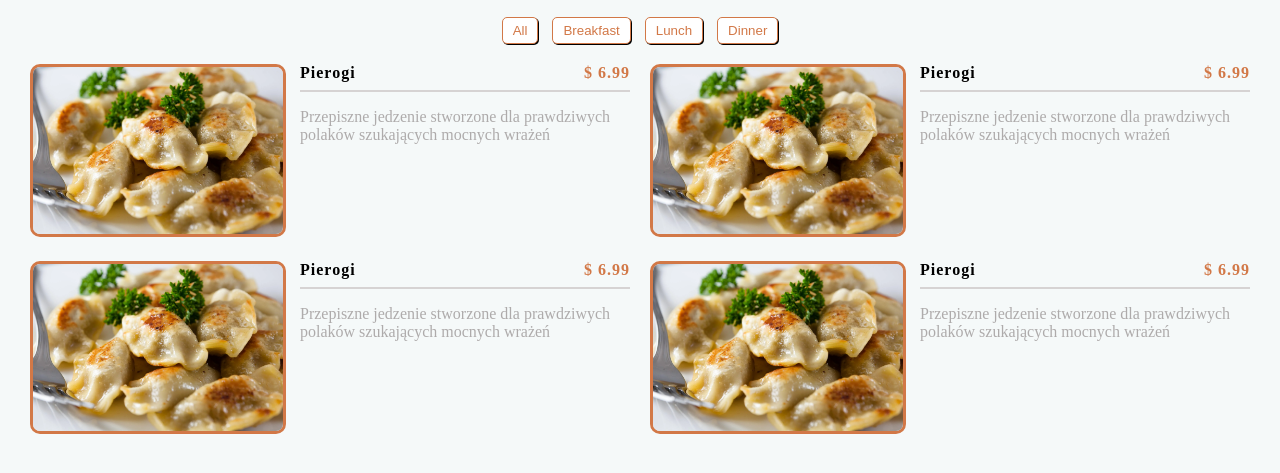
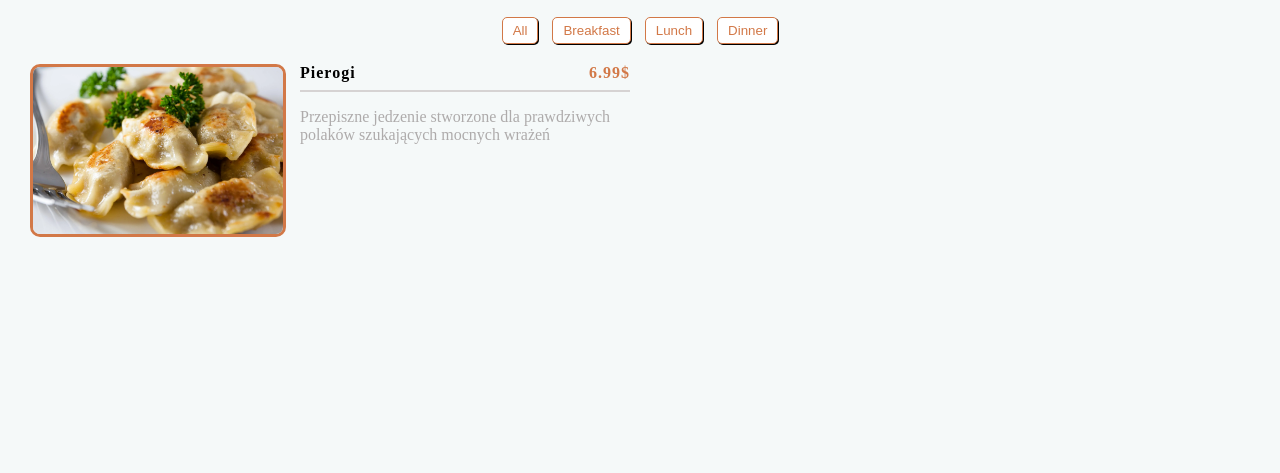
Before and after one commit to Evooo00/js_Projects, a plain HTML site: page Menu/index.html in a window 1280 px wide. Shown: the part 79-552 px from the top of the page. Drawn offline with Linux system fonts and the light colour scheme.

Commit message:
Created first script to dinamic display menu

```diff
--- a/Menu/index.html
+++ b/Menu/index.html
@@ -31,78 +31,8 @@
             </button>
         </div>
         <div class="dinners">
-            <article class="dinner">
-                <div class="photo">
-                    <img class="photoOfDinner" src="pierogi.jpg">
-                </div>
-                <div class="dinnerInformation">
-                    <div class="nameAndPrice">
-                        <div class="name">Pierogi</div>
-                        <div class="price">
-                            $ 6.99
-                        </div>
-                    </div>
-                    <hr class="dinnerLine">
-                    <p class="info">Przepiszne jedzenie stworzone dla prawdziwych
-                        polaków szukających mocnych wrażeń</p>
-                </div>
 
 
-            </article>
-            <article class="dinner">
-                <div class="photo">
-                    <img class="photoOfDinner" src="pierogi.jpg">
-                </div>
-                <div class="dinnerInformation">
-                    <div class="nameAndPrice">
-                        <div class="name">Pierogi</div>
-                        <div class="price">
-                            $ 6.99
-                        </div>
-                    </div>
-                    <hr class="dinnerLine">
-                    <p class="info">Przepiszne jedzenie stworzone dla prawdziwych
-                        polaków szukających mocnych wrażeń</p>
-                </div>
-
-
-            </article>
-            <article class="dinner">
-                <div class="photo">
-                    <img class="photoOfDinner" src="pierogi.jpg">
-                </div>
-                <div class="dinnerInformation">
-                    <div class="nameAndPrice">
-                        <div class="name">Pierogi</div>
-                        <div class="price">
-                            $ 6.99
-                        </div>
-                    </div>
-                    <hr class="dinnerLine">
-                    <p class="info">Przepiszne jedzenie stworzone dla prawdziwych
-                        polaków szukających mocnych wrażeń</p>
-                </div>
-
-
-            </article>
-            <article class="dinner">
-                <div class="photo">
-                    <img class="photoOfDinner" src="pierogi.jpg">
-                </div>
-                <div class="dinnerInformation">
-                    <div class="nameAndPrice">
-                        <div class="name">Pierogi</div>
-                        <div class="price">
-                            $ 6.99
-                        </div>
-                    </div>
-                    <hr class="dinnerLine">
-                    <p class="info">Przepiszne jedzenie stworzone dla prawdziwych
-                        polaków szukających mocnych wrażeń</p>
-                </div>
-
-
-            </article>
         </div>
 
 
--- a/Menu/script.js
+++ b/Menu/script.js
@@ -1,5 +1,43 @@
-const menu = {
+const menu = [{
     id: 1,
-    img: "pierogi.jpg"
-};
-console.log("hej");
+    title: "Pierogi",
+    category: "pierogi",
+    price: "6.99$",
+    img: "pierogi.jpg",
+    description: "Przepiszne jedzenie stworzone dla prawdziwych polaków szukających mocnych wrażeń"
+}];
+
+const dinners = document.querySelector(".dinners");
+
+
+window.addEventListener("DOMContentLoaded", function(){
+    let display = menu.map(function(value){
+
+
+        return `<article class="dinner">
+                <div class="photo">
+                    <img class="photoOfDinner" src=${value.img}>
+                </div>
+                <div class="dinnerInformation">
+                    <div class="nameAndPrice">
+                        <div class="name">${value.title}</div>
+                        <div class="price">
+                            ${value.price}
+                        </div>
+                    </div>
+                    <hr class="dinnerLine">
+                    <p class="info">
+                    ${value.description}
+                    </p>
+                </div>
+
+
+            </article>`;
+    });
+
+    display = display.join('')
+    console.log(display)
+
+    dinners.innerHTML = display;
+
+});
```
